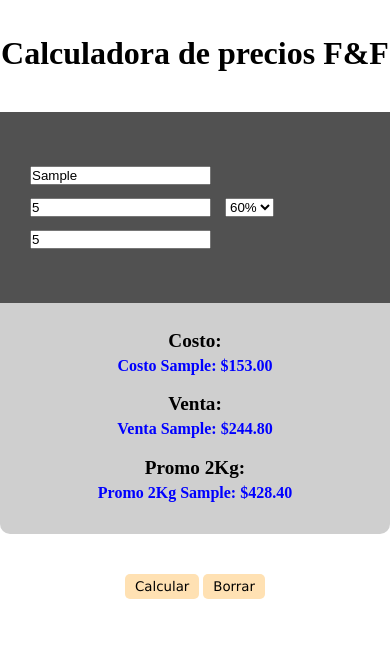
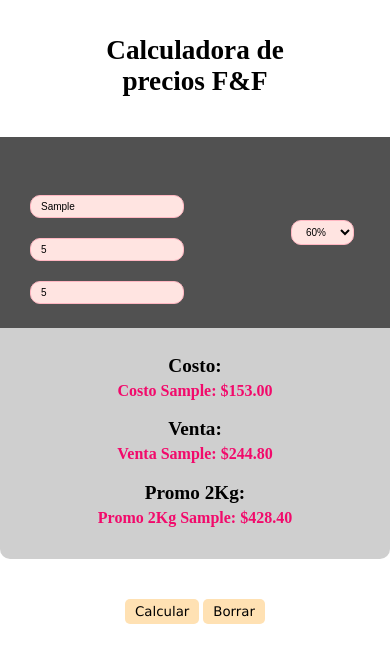
Before and after one commit to fedespinoza/costo-venta-fyf, a plain HTML site: page index.html in a window 390 px wide. Both pictures are taken after typing "Sample", "5", "5" into the empty fields and a click on the button "Calcular". Shown: the top 662 px of the page. Drawn offline with Linux system fonts and the light colour scheme.

Commit message:
Actualizacion para mobile V1.0.1

```diff
--- a/css/style.css
+++ b/css/style.css
@@ -76,12 +76,41 @@ h1 {
     border: none;
 }
 
+
+/* Estilo base para el input */
+.custom-input {
+    background-color: #ffe4e1; /* Rosado suave */
+    border: 1px solid #ffb6c1; /* Bordes rosados */
+    border-radius: 10px; /* Bordes redondeados */
+    padding: 5px 10px; /* Espaciado interno */
+    font-size: 10px; /* Tamaño de fuente */
+    outline: none; /* Eliminar el borde azul predeterminado */
+    transition: background-color 0.3s ease, border-color 0.3s ease; /* Transiciones suaves */
+    margin: 10px 0;
+  }
+
+  /* Cambiar el color del placeholder */
+  .custom-input::placeholder {
+    color: #ff69b4; /* Otro tono de rosado */
+    font-style: italic; /* Opcional: estilo cursiva */
+  }
+
+  /* Cambiar el color al hacer focus */
+  .custom-input:focus {
+    background-color: #ffd6d1; /* Color levemente más claro */
+    border-color: #ff7f9e; /* Borde más oscuro */
+  }
+
 /*Parte mobile*/
 
 @media screen and (max-width: 640px) {
 
     body{
         height: 99vh;
+    }
+
+    h1{
+        font-size: 1.7em;
     }
     .container{
         background-color: #cfcfcf;
@@ -105,6 +134,11 @@ h1 {
         padding-left: 60px;
     }
 
+    .percent{
+        justify-content: center;
+        align-items: center;
+    }
+
     .container-result{
         padding: 20px 0;
         height: 50vh;
--- a/index.html
+++ b/index.html
@@ -7,18 +7,18 @@
     <title>Document</title>
 </head>
 <body>
-    <h1>Calculadora de precios F&F</h1>
+    <h1>Calculadora de <br/>precios F&F</h1>
 
     <div class="container">
         <div class="container-input">
             <div class="input">
-                <input type="text" placeholder="Producto" id="producto">
-                <input type="number" placeholder="Peso en Kg" id="peso">
-                <input type="number" placeholder="Costo Mercaderia" id="costo">
+                <input type="text" placeholder="Producto" id="producto" class="custom-input">
+                <input type="number" placeholder="Peso en Kg" id="peso" class="custom-input">
+                <input type="number" placeholder="Costo cajon" id="costo" class="custom-input">
             </div>
 
             <div class="percent">
-                <select name="porcentaje" id="porcentaje">
+                <select name="porcentaje" id="porcentaje" class="custom-input">
                     <option value="30" >30%</option>
                     <option value="40" >40%</option>
                     <option value="50" >50%</option>
--- a/main.js
+++ b/main.js
@@ -12,14 +12,14 @@ function calcularMultiplicacion() {
     // Verificar que el valor ingresado sea un número
     const numeroPeso = parseFloat(peso);
     if (isNaN(numeroPeso)) {
-        document.getElementById("resultadoCosto").innerText = "Por favor, ingresa en el campo del peso un número válido.";
+        document.getElementById("resultadoCosto").innerText = "Ingresa el peso correctamente.";
         return;
     }
 
     // Verificar que el valor ingresado sea un número
     const numeroCosto = parseFloat(costo);
     if (isNaN(numeroCosto)) {
-        document.getElementById("resultadoCosto").innerText = "Por favor, ingresa en el campo del costo un número válido.";
+        document.getElementById("resultadoCosto").innerText = "Ingresa la venta correctamente.";
         return;
     }
 
@@ -35,9 +35,9 @@ function calcularMultiplicacion() {
     document.getElementById("resultadoCosto").innerText = `Costo ${producto}: $${resultado}`;
     document.getElementById("resultadoVenta").innerText = `Venta ${producto}: $${venta}`;
     document.getElementById("resultadoPromo").innerText = `Promo 2Kg ${producto}: $${promo}`;
-    resultadoCosto.style.color = "blue";
-    resultadoVenta.style.color = "blue";
-    resultadoPromo.style.color = "blue";
+    resultadoCosto.style.color = "#f20a6b";
+    resultadoVenta.style.color = "#f20a6b";
+    resultadoPromo.style.color = "#f20a6b";
 }
 
 // Función para limpiar el campo de entrada y el resultado
```
